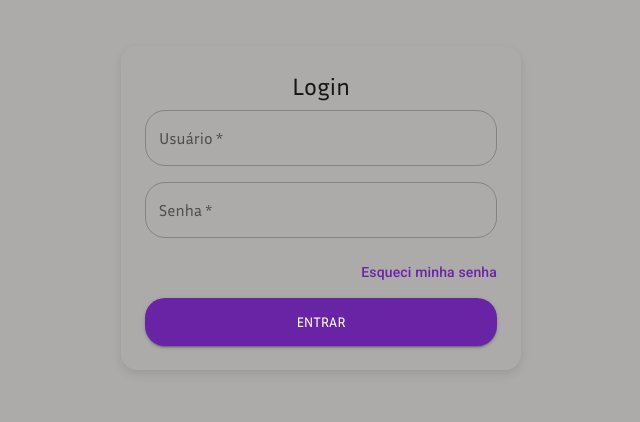
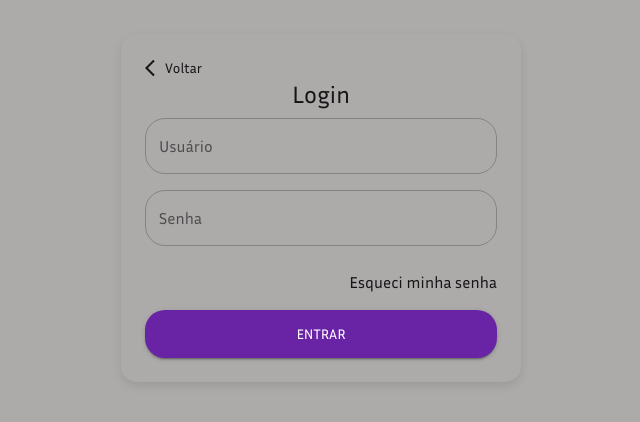
Before and after one commit to pedrorochacr/TP1-IHC, a React (Create React App) app in the folder frontend/: page /login in a window 1280 px wide. Shown: the part 192-614 px from the top of the page, without its empty margins (319-959 px from the left). Built offline with nearby package versions, Linux system fonts and the light colour scheme; no server answers.

Commit message:
fix Login page

```diff
--- a/frontend/src/pages/Login/index.js
+++ b/frontend/src/pages/Login/index.js
@@ -1,30 +1,20 @@
-import React, { useState, useContext } from "react";
-import { Link as RouterLink } from "react-router-dom";
+import React, { useState } from "react";
 import {
   Button,
-  CssBaseline,
   TextField,
-  Grid,
   Typography,
-  Container,
-  InputAdornment,
-  IconButton,
-  Link,
-  CircularProgress
+  Snackbar,
 } from "@material-ui/core";
-
 import { makeStyles } from "@material-ui/core/styles";
-import { Visibility, VisibilityOff } from "@material-ui/icons";
 import { useHistory } from "react-router-dom/cjs/react-router-dom.min.js";
 import ArrowBackIosIcon from "@material-ui/icons/ArrowBackIos";
-import { AuthContext } from "../../context/Auth/AuthContext.js";
 
 const useStyles = makeStyles((theme) => ({
   root: {
     display: "flex",
     alignItems: "center",
     justifyContent: "center",
-    height: "100vh", // Centraliza verticalmente
+    height: "100vh",
     backgroundColor: theme.palette.background.default,
   },
   container: {
@@ -62,21 +52,35 @@ const useStyles = makeStyles((theme) => ({
 const Login = () => {
   const classes = useStyles();
   const history = useHistory();
-  const [user, setUser] = useState({ email: "", password: "" });
-  const { handleLogin, loading } = useContext(AuthContext);
-
-  const handleChangeInput = (e) => {
-    setUser({ ...user, [e.target.name]: e.target.value });
-  };
+  const [snackbarOpen, setSnackbarOpen] = useState(false);
 
   const handleSubmit = (e) => {
     e.preventDefault();
-    handleLogin(user);
+
+    // Exibe o Snackbar
+    setSnackbarOpen(true);
+
+    // Aguarda 2 segundos e redireciona
+    setTimeout(() => {
+      setSnackbarOpen(false); // Fecha o Snackbar
+      history.push("/bem-vindo"); // Redireciona para a página "Bem-Vindo"
+    }, 2000);
+  };
+
+  const handleSnackbarClose = () => {
+    setSnackbarOpen(false);
   };
 
   return (
     <div className={classes.root}>
       <div className={classes.container}>
+        <div
+          style={{ display: "flex", alignItems: "center", cursor: "pointer" }}
+          onClick={() => history.push("/")}
+        >
+          <ArrowBackIosIcon fontSize="small" />
+          <Typography variant="body2">Voltar</Typography>
+        </div>
         <Typography variant="h5" align="center" gutterBottom>
           Login
         </Typography>
@@ -85,35 +89,53 @@ const Login = () => {
             variant="outlined"
             label="Usuário"
             name="email"
-            onChange={handleChangeInput}
             className={classes.field}
-            required
+            placeholder="Opcional"
           />
           <TextField
             variant="outlined"
             label="Senha"
             type="password"
             name="password"
-            onChange={handleChangeInput}
             className={classes.field}
-            required
+            placeholder="Opcional"
           />
           <div className={classes.forgotPassword}>
-            <Link onClick={() => history.push("/esqueci-minha-senha")}>
+            <Typography
+              style={{ cursor: "pointer" }}
+              onClick={() => history.push("/esqueci-minha-senha")}
+            >
               Esqueci minha senha
-            </Link>
+            </Typography>
           </div>
           <Button
             type="submit"
             variant="contained"
             color="primary"
             className={classes.submit}
-            disabled={loading}
           >
-            {loading ? <CircularProgress size={24} /> : "Entrar"}
+            Entrar
           </Button>
         </form>
       </div>
+      <Snackbar
+  open={snackbarOpen}
+  autoHideDuration={2000}
+  onClose={handleSnackbarClose}
+  anchorOrigin={{ vertical: "bottom", horizontal: "center" }}
+>
+  <div
+    style={{
+      padding: "16px",
+      background: "#4caf50",
+      color: "#fff",
+      borderRadius: "8px",
+      fontWeight: "bold",
+    }}
+  >
+    Login realizado com sucesso!
+  </div>
+</Snackbar>
     </div>
   );
 };
--- a/frontend/src/pages/esqueci-minha-senha/ForgotPassword.js
+++ b/frontend/src/pages/esqueci-minha-senha/ForgotPassword.js
@@ -109,7 +109,7 @@ const ForgotPassword = () => {
       </div>
       <Snackbar
   open={snackbarOpen}
-  autoHideDuration={5000}
+  autoHideDuration={2000}
   onClose={handleSnackbarClose}
   anchorOrigin={{ vertical: "bottom", horizontal: "center" }}
 >
```
